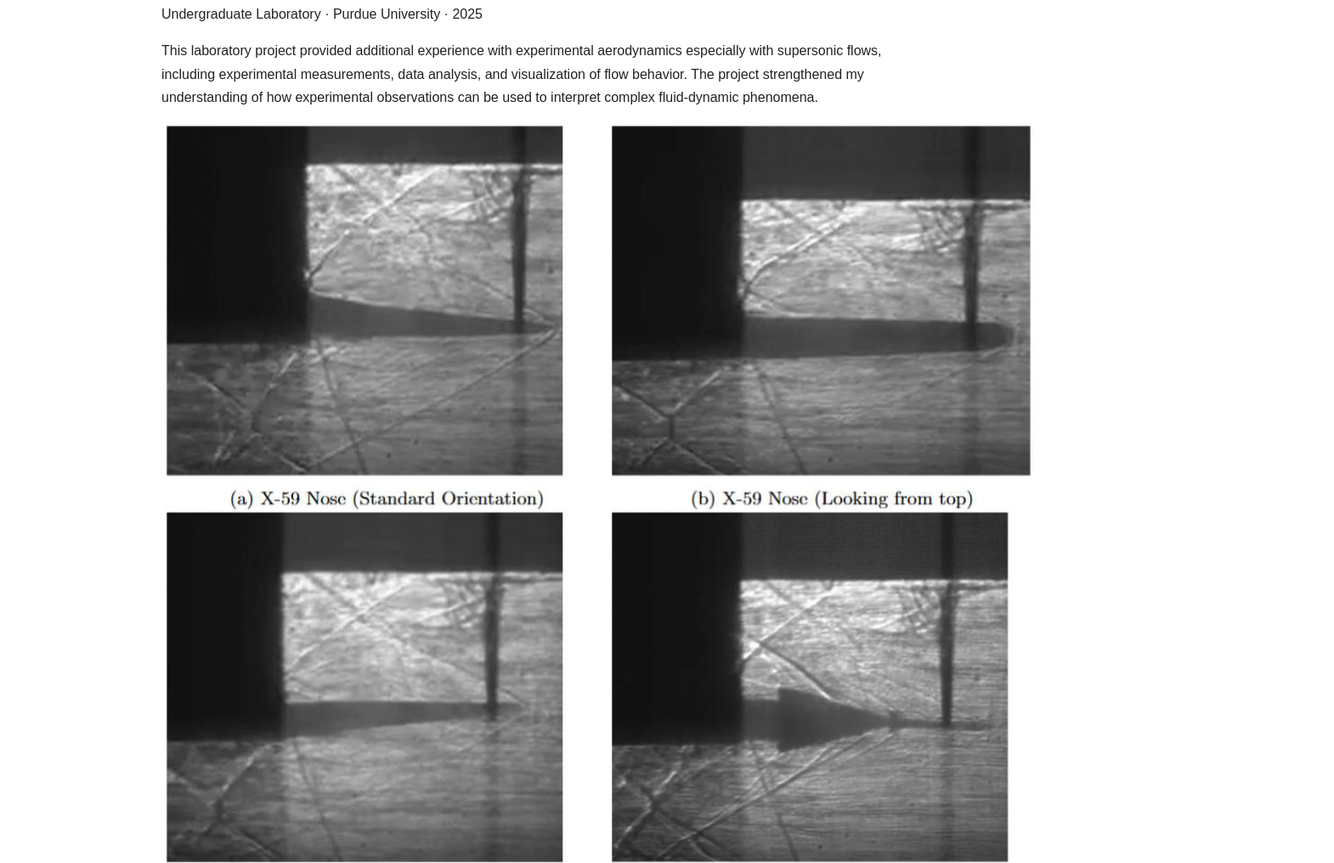
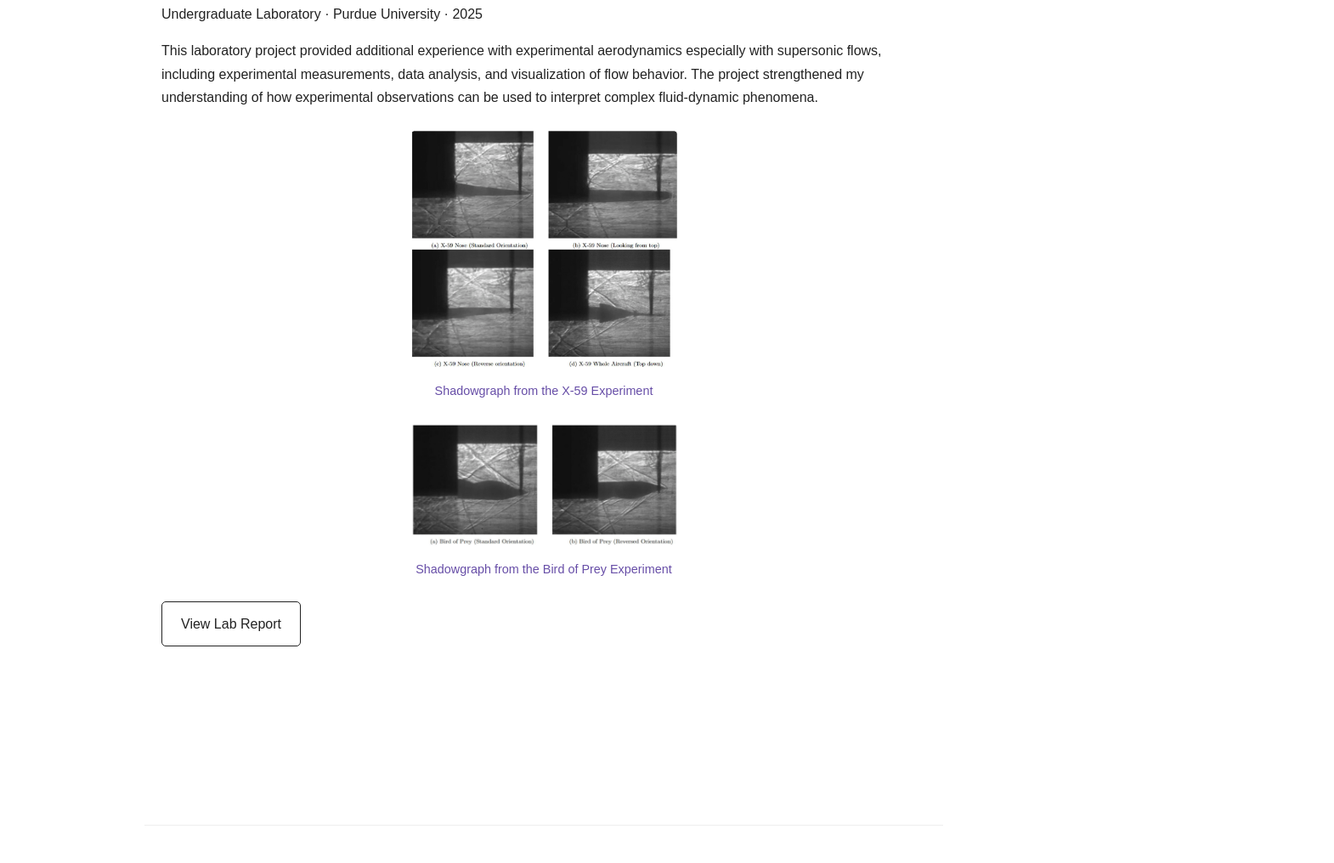
Before and after one commit to rachelruss/rachelruss.github.io, a plain HTML site: page research.html in a window 1280 px wide. Shown: the part 2683-3699 px from the top of the page at 85% size, 1570 px wide, since content can reach past the window. After the commit the page ends 3655 px from the top, so only its background shows below. Drawn offline with Linux system fonts and the light colour scheme.

Commit message:
itteration11

```diff
--- a/style.css
+++ b/style.css
@@ -477,3 +477,31 @@ footer {
 .experience-description p {
     line-height: 1.6;
 }
+
+.research-image img {
+    width: 80%;
+    max-width: 350px;
+}
+
+/* =================================
+   Research Images
+   ================================= */
+
+.research-image {
+    margin: 25px auto;
+    text-align: center;
+}
+
+.research-image img {
+    width: 35%;
+    max-width: 350px;
+    height: auto;
+    display: inline-block;
+    border-radius: 8px;
+}
+
+.image-caption {
+    margin-top: 8px;
+    color: #674ea7;
+    font-size: 0.9rem;
+}
```
Also changed, not shown: experience.html (+37 -19 lines).
